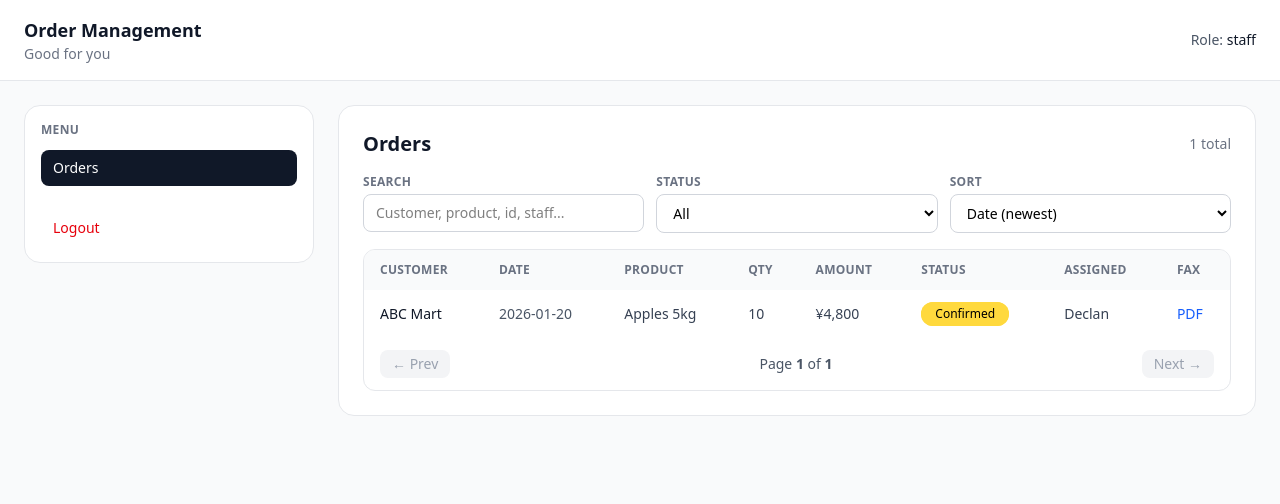
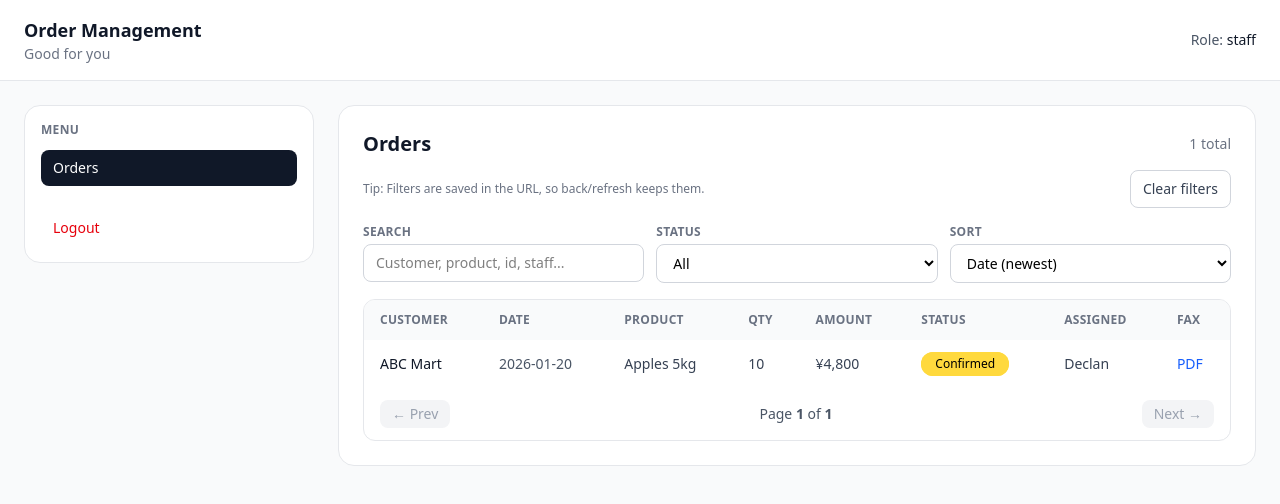
Before and after one commit to ArnavSAMA/order-management-frontend, a React (Vite) app: page /login in a window 1280 px wide. Both pictures are taken after a click on the button "Login as Staff". Shown: the top 504 px of the page. Built offline with nearby package versions, Linux system fonts and the light colour scheme.

Commit message:
feat: clear filters button on orders list

```diff
--- a/src/features/orders/pages/OrderListPage.tsx
+++ b/src/features/orders/pages/OrderListPage.tsx
@@ -7,12 +7,12 @@ import type { OrderStatus } from "../types";
 import { canViewOrder } from "../permissions";
 
 const STAFF_OPTIONS = ["Taro Tanaka", "Declan", "Hanako Yamada"];
+
 export default function OrderListPage() {
   const { orders } = useOrders();
   const { user } = useAuth();
   const role = user?.role;
-
-
+  const isStaff = role === "staff";
 
   const visibleOrders = orders.filter((o) => canViewOrder(user ?? null, o));
 
@@ -23,11 +23,10 @@ export default function OrderListPage() {
 
   const [searchParams, setSearchParams] = useSearchParams();
   const location = useLocation();
-  const [staffFilter, setStaffFilter] = useState(() => searchParams.get("staff") ?? "");
 
   const PAGE_SIZE = 10;
 
-  // init from URL
+  // init from URL (runs once on mount)
   const [page, setPage] = useState(() => Number(searchParams.get("page") ?? "1"));
   const [q, setQ] = useState(() => searchParams.get("q") ?? "");
   const [statusFilter, setStatusFilter] = useState<"" | OrderStatus>(
@@ -37,25 +36,36 @@ export default function OrderListPage() {
     "date_desc" | "date_asc" | "amount_desc" | "amount_asc"
   >(() => (searchParams.get("sort") as any) ?? "date_desc");
 
+  const [staffFilter, setStaffFilter] = useState(() => searchParams.get("staff") ?? "");
+  const [dateFrom, setDateFrom] = useState(() => searchParams.get("from") ?? "");
+  const [dateTo, setDateTo] = useState(() => searchParams.get("to") ?? "");
+
+  /**
+   * URL -> State (when back/forward changes querystring)
+   */
   useEffect(() => {
     const nextPage = Number(searchParams.get("page") ?? "1");
     const nextQ = searchParams.get("q") ?? "";
     const nextStatus = (searchParams.get("status") as any) ?? "";
     const nextSort = (searchParams.get("sort") as any) ?? "date_desc";
     const nextStaff = searchParams.get("staff") ?? "";
+    const nextFrom = searchParams.get("from") ?? "";
+    const nextTo = searchParams.get("to") ?? "";
 
     if (Number.isFinite(nextPage) && nextPage !== page) setPage(nextPage);
     if (nextQ !== q) setQ(nextQ);
     if (nextStatus !== statusFilter) setStatusFilter(nextStatus);
     if (nextSort !== sortKey) setSortKey(nextSort);
     if (nextStaff !== staffFilter) setStaffFilter(nextStaff);
+    if (nextFrom !== dateFrom) setDateFrom(nextFrom);
+    if (nextTo !== dateTo) setDateTo(nextTo);
 
     // eslint-disable-next-line react-hooks/exhaustive-deps
   }, [location.search]);
 
-
-
-  // keep URL synced with list state (page + filters + sort)
+  /**
+   * State -> URL (keep querystring in sync)
+   */
   useEffect(() => {
     const next = new URLSearchParams(searchParams);
 
@@ -71,6 +81,12 @@ export default function OrderListPage() {
     if (staffFilter) next.set("staff", staffFilter);
     else next.delete("staff");
 
+    if (dateFrom) next.set("from", dateFrom);
+    else next.delete("from");
+
+    if (dateTo) next.set("to", dateTo);
+    else next.delete("to");
+
     const nextStr = next.toString();
     const curStr = searchParams.toString();
 
@@ -78,11 +94,11 @@ export default function OrderListPage() {
       setSearchParams(next, { replace: true });
     }
     // eslint-disable-next-line react-hooks/exhaustive-deps
-}, [page, q, statusFilter, sortKey, staffFilter]);
+  }, [page, q, statusFilter, sortKey, staffFilter, dateFrom, dateTo]);
 
-
-
-  // toast from navigation state
+  /**
+   * Toast from navigation state
+   */
   useEffect(() => {
     const state = location.state as any;
 
@@ -100,11 +116,19 @@ export default function OrderListPage() {
   const finalOrders = useMemo(() => {
     const query = q.trim().toLowerCase();
     let list = visibleOrders;
-    if (role !== "staff" && staffFilter) {
+
+    // Assigned staff filter (non-staff only)
+    if (!isStaff && staffFilter) {
       list = list.filter((o) => (o.assignedTo ?? "") === staffFilter);
     }
 
+    // Date range filter (non-staff only)
+    if (!isStaff) {
+      if (dateFrom) list = list.filter((o) => o.orderDate >= dateFrom);
+      if (dateTo) list = list.filter((o) => o.orderDate <= dateTo);
+    }
 
+    // Search
     if (query) {
       list = list.filter((o) => {
         return (
@@ -116,10 +140,12 @@ export default function OrderListPage() {
       });
     }
 
+    // Status filter
     if (statusFilter) {
       list = list.filter((o) => o.status === statusFilter);
     }
 
+    // Sort
     const byDate = (a: string, b: string) => a.localeCompare(b); // YYYY-MM-DD
     const byAmount = (a: number, b: number) => a - b;
 
@@ -131,14 +157,23 @@ export default function OrderListPage() {
     });
 
     return sorted;
-  }, [visibleOrders, q, statusFilter, sortKey]);
+  }, [
+    visibleOrders,
+    q,
+    statusFilter,
+    sortKey,
+    staffFilter,
+    dateFrom,
+    dateTo,
+    isStaff,
+  ]);
 
   const totalPages = Math.max(1, Math.ceil(finalOrders.length / PAGE_SIZE));
 
   // reset to first page when filters/sort change
   useEffect(() => {
     setPage(1);
-  }, [q, statusFilter, sortKey]);
+  }, [q, statusFilter, sortKey, staffFilter, dateFrom, dateTo]);
 
   // clamp page if list shrinks (e.g., delete last item on last page)
   useEffect(() => {
@@ -154,8 +189,15 @@ export default function OrderListPage() {
   const navigate = useNavigate();
   const rowRefs = useRef<(HTMLTableRowElement | null)[]>([]);
   rowRefs.current = [];
+  const handleClearFilters = () => {
+    setQ("");
+    setStatusFilter("");
+    setStaffFilter("");
+    setDateFrom("");
+    setDateTo("");
+    setPage(1);
+    };
 
-  const isStaff = user?.role === "staff";
 
   return (
     <div>
@@ -163,8 +205,28 @@ export default function OrderListPage() {
         <h1 className="text-xl font-semibold text-gray-900">Orders</h1>
         <p className="text-sm text-gray-500">{finalOrders.length} total</p>
       </div>
+      <div className="mt-3 flex flex-wrap items-center justify-between gap-3">
+        <p className="text-xs text-gray-500">
+            Tip: Filters are saved in the URL, so back/refresh keeps them.
+        </p>
 
-        <div className={["mt-4 grid gap-3", isStaff ? "grid-cols-1 md:grid-cols-3" : "grid-cols-1 md:grid-cols-4",].join(" ")}>
+        <button
+            type="button"
+            onClick={handleClearFilters}
+            className="rounded-lg border border-gray-300 bg-white px-3 py-2 text-sm font-medium text-gray-700 hover:bg-gray-50"
+        >
+            Clear filters
+        </button>
+      </div>
+
+
+      <div
+        className={[
+          "mt-4 grid gap-3",
+          isStaff ? "grid-cols-1 md:grid-cols-3" : "grid-cols-1 md:grid-rows-2 md:grid-cols-3",
+        ].join(" ")}
+      >
+        {/* Search */}
         <div>
           <label className="mb-1 block text-xs font-semibold uppercase tracking-wide text-gray-500">
             Search
@@ -176,7 +238,9 @@ export default function OrderListPage() {
             className="w-full rounded-lg border border-gray-300 bg-white px-3 py-2 text-sm"
           />
         </div>
-        {role !== "staff" && (
+
+        {/* Assigned Staff (non-staff only) */}
+        {!isStaff && (
           <div>
             <label className="mb-1 block text-xs font-semibold uppercase tracking-wide text-gray-500">
               Assigned Staff
@@ -196,6 +260,7 @@ export default function OrderListPage() {
           </div>
         )}
 
+        {/* Status */}
         <div>
           <label className="mb-1 block text-xs font-semibold uppercase tracking-wide text-gray-500">
             Status
@@ -214,6 +279,7 @@ export default function OrderListPage() {
           </select>
         </div>
 
+        {/* Sort */}
         <div>
           <label className="mb-1 block text-xs font-semibold uppercase tracking-wide text-gray-500">
             Sort
@@ -229,6 +295,36 @@ export default function OrderListPage() {
             <option value="amount_asc">Amount (low → high)</option>
           </select>
         </div>
+
+        {/* Date From (non-staff only) */}
+        {!isStaff && (
+          <div>
+            <label className="mb-1 block text-xs font-semibold uppercase tracking-wide text-gray-500">
+              Date From
+            </label>
+            <input
+              type="date"
+              value={dateFrom}
+              onChange={(e) => setDateFrom(e.target.value)}
+              className="w-full rounded-lg border border-gray-300 bg-white px-3 py-2 text-sm"
+            />
+          </div>
+        )}
+
+        {/* Date To (non-staff only) */}
+        {!isStaff && (
+          <div>
+            <label className="mb-1 block text-xs font-semibold uppercase tracking-wide text-gray-500">
+              Date To
+            </label>
+            <input
+              type="date"
+              value={dateTo}
+              onChange={(e) => setDateTo(e.target.value)}
+              className="w-full rounded-lg border border-gray-300 bg-white px-3 py-2 text-sm"
+            />
+          </div>
+        )}
       </div>
 
       {toast && (
```
Lines whose indentation alone changed are shown as unchanged.
